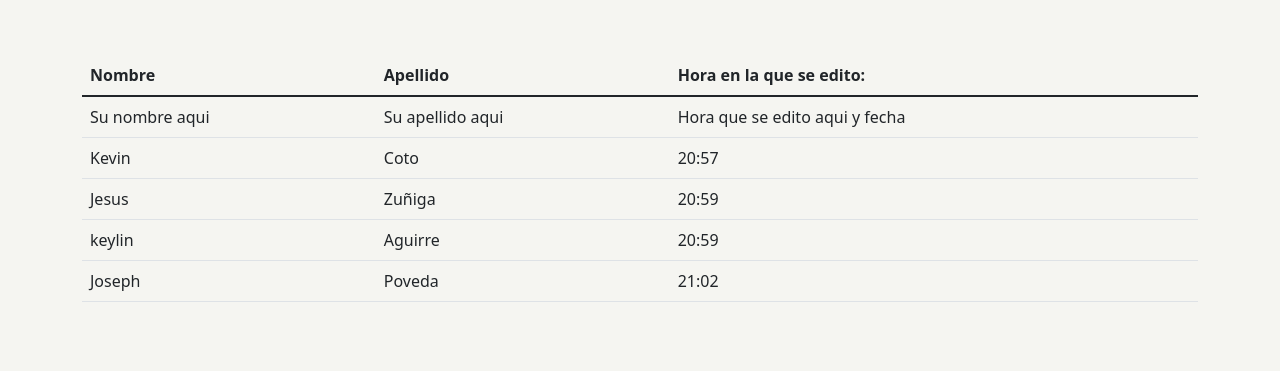
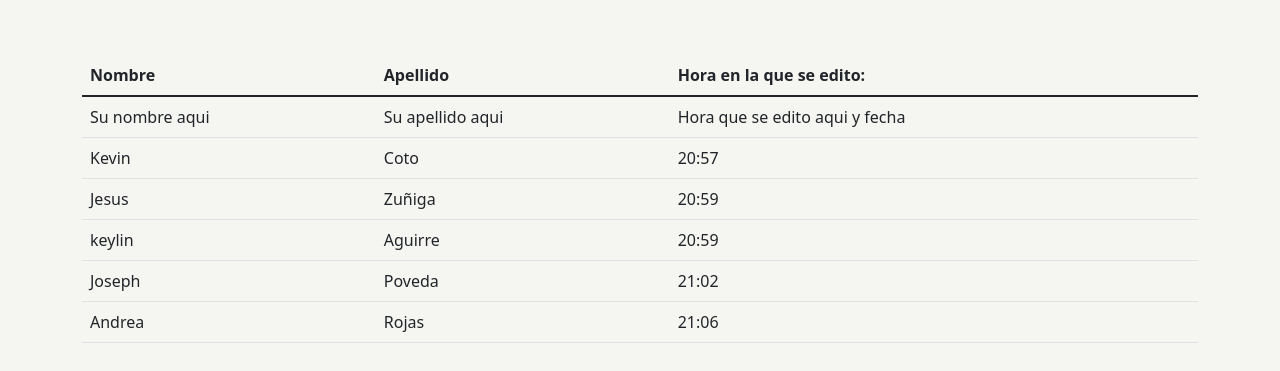
Before and after one commit to kevincoto18/Exposicion, a plain HTML site: page index.html in a window 1280 px wide. Shown: the part 73-444 px from the top of the page. Drawn offline with nearby package versions, Linux system fonts and the light colour scheme.

Commit message:
Create index.html

```diff
--- a/index.html
+++ b/index.html
@@ -52,6 +52,11 @@
     <td>Poveda</td>
     <td>21:02</td>
     </tr>
+<tr>
+    <td>Andrea</td>
+    <td>Rojas</td>
+    <td>21:06</td>
+    </tr>
     </tbody>
     </table>
     </div>
```
